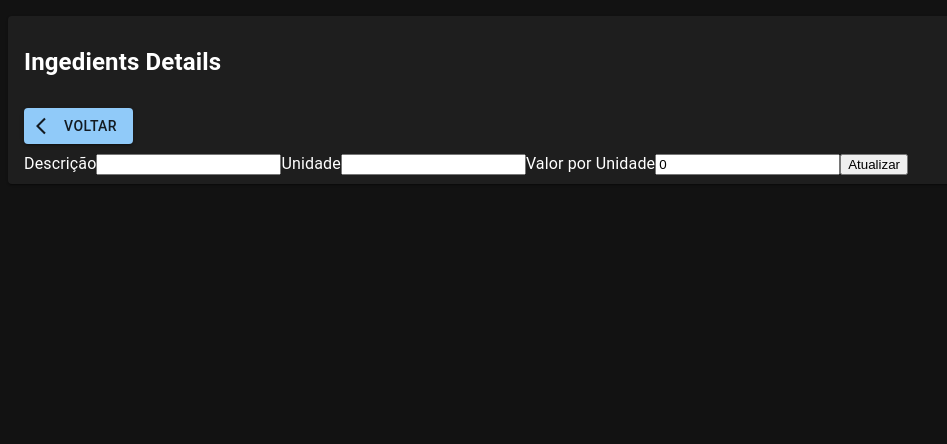
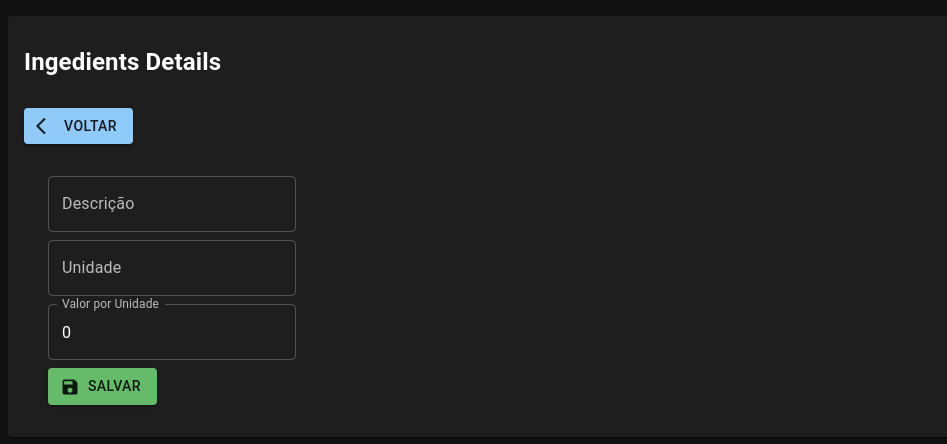
Before and after one commit to thiagoelias99/PizzaHub-FrontEnd-React, a React (Create React App) app: page /ingredients/1 in a window 1280 px wide. Shown: the top 444 px of the page, without its empty margins (0-947 px from the left). Built offline with nearby package versions, Linux system fonts and the light colour scheme; no server answers.

Commit message:
feat: creating forms components

```diff
--- /dev/null
+++ b/src/components/Forms/FormContainer.tsx
@@ -0,0 +1,26 @@
+import { Box } from "@mui/material";
+import { FC, ReactNode } from "react";
+
+interface IFormContainer {
+    children: ReactNode,
+    onSubmit: (event: React.FormEvent) => any
+}
+
+export const FormContainer: FC<IFormContainer> = ({ children, onSubmit }) => {
+    return (
+        <Box
+            component="form"
+            display='flex'
+            flexDirection="column"
+            alignItems='start'
+            gap={1}
+            marginX={1}
+            marginY={2}
+            paddingX={2}
+            paddingY={1}
+            onSubmit={onSubmit}
+        >
+            {children}
+        </Box>
+    );
+};
--- /dev/null
+++ b/src/components/Forms/FormSubmitButton.tsx
@@ -0,0 +1,20 @@
+import { Button } from "@mui/material";
+import { FC } from "react";
+import SaveIcon from "@mui/icons-material/Save";
+
+interface IFormSubmitButtonProps {
+    label: string
+}
+
+export const FormSubmitButton: FC<IFormSubmitButtonProps> = ({ label }) => {
+    return (
+        <Button
+            type="submit"
+            variant="contained"
+            startIcon={<SaveIcon />}
+            color="success"
+        >
+            {label}
+        </Button>
+    );
+};
--- /dev/null
+++ b/src/components/Forms/FormTextField.tsx
@@ -0,0 +1,21 @@
+import { TextField } from "@mui/material";
+import { FC } from "react";
+
+interface IFormTextField {
+    value: string
+    label: string
+    type?: React.HTMLInputTypeAttribute | undefined
+    onChange?: React.ChangeEventHandler<HTMLInputElement | HTMLTextAreaElement> | undefined
+}
+
+export const FormTextField: FC<IFormTextField> = ({ value, label, onChange, type = "text" }) => {
+    return (
+        <TextField
+            variant="outlined"
+            label={label}
+            value={value}
+            onChange={onChange}
+            type={type}
+        />
+    );
+};
--- a/src/pages/ingredients/IngredientsDetails.tsx
+++ b/src/pages/ingredients/IngredientsDetails.tsx
@@ -6,6 +6,10 @@ import { useEffect, useState } from "react";
 import { WebClient as api } from "../../services/webclient/axiosConfig";
 import { AppContainer } from "../../components/AppContainer/AppContainer";
 import { BackButton } from "../../components/Buttons/BackButton";
+import { FormContainer } from "../../components/Forms/FormContainer";
+import { TextField } from "@mui/material";
+import { FormTextField } from "../../components/Forms/FormTextField";
+import { FormSubmitButton } from "../../components/Forms/FormSubmitButton";
 
 const route = "ingredients";
 
@@ -33,20 +37,33 @@ export function IngredientsDetails() {
         });
     }
 
-
     return (
         <AppContainer>
             <h2>Ingedients Details</h2>
-            <BackButton linkTo="/ingredients"/>
-            <form onSubmit={handleForm}>
-                <label>Descrição</label>
-                <input type="text" value={description} onChange={(e) => setDescription(e.target.value)} />
-                <label>Unidade</label>
-                <input type="text" value={unit} onChange={(e) => setUnit(e.target.value)} />
-                <label>Valor por Unidade</label>
-                <input type="text" value={valuePerUnit} onChange={(e) => setValuePerUnit(Number(e.target.value))} />
-                <input type="submit" value="Atualizar" />
-            </form>
+            <BackButton linkTo="/ingredients" />
+            <FormContainer
+                onSubmit={handleForm}
+            >
+                <FormTextField
+                    label="Descrição"
+                    value={description}
+                    onChange={(e) => setDescription(e.target.value)}
+                />
+                <FormTextField
+                    label="Unidade"
+                    value={unit}
+                    onChange={(e) => setUnit(e.target.value)}
+                />
+                <FormTextField
+                    label="Valor por Unidade"
+                    value={valuePerUnit.toString()}
+                    onChange={(e) => setValuePerUnit(Number(e.target.value))}
+                    type="number"
+                />
+                <FormSubmitButton
+                    label="Salvar"
+                />
+            </FormContainer>
         </AppContainer>
     );
 }
--- a/src/pages/pizzas/PizzaDetails/PizzasDetails.tsx
+++ b/src/pages/pizzas/PizzaDetails/PizzasDetails.tsx
@@ -1,4 +1,4 @@
-import { Link, useParams } from "react-router-dom";
+import { useParams } from "react-router-dom";
 import { IPizza } from "../../../models/IPizza";
 import { useFetch } from "../../../hooks/useFetch";
 import { useEffect, useState } from "react";
@@ -7,6 +7,9 @@ import { IngredientItem } from "./IngredientItem";
 import { WebClient as api } from "../../../services/webclient/axiosConfig";
 import { AppContainer } from "../../../components/AppContainer/AppContainer";
 import { BackButton } from "../../../components/Buttons/BackButton";
+import { FormContainer } from "../../../components/Forms/FormContainer";
+import { FormTextField } from "../../../components/Forms/FormTextField";
+import { FormSubmitButton } from "../../../components/Forms/FormSubmitButton";
 
 const route = "pizzas";
 
@@ -30,6 +33,7 @@ export function PizzasDetails() {
 
     async function handleForm(event: React.FormEvent) {
         event.preventDefault();
+        handleSave();
 
     }
 
@@ -99,13 +103,25 @@ export function PizzasDetails() {
         <AppContainer>
             <h2>Pizza Details</h2>
             <BackButton linkTo="/pizzas"/>
-            <form onSubmit={handleForm}>
-                <label>Descrição</label>
-                <input type="text" value={description} onChange={(e) => setDescription(e.target.value)} />
-                <label>Preço</label>
-                <input type="text" value={sellingPrice} onChange={(e) => setSellingPrice(Number(e.target.value))} />
-                <input type="submit" value="Atualizar" />
-            </form>
+
+            <FormContainer
+                onSubmit={handleForm}
+            >
+                <FormTextField
+                    label="Descrição"
+                    value={description}
+                    onChange={(e) => setDescription(e.target.value)}
+                />
+                <FormTextField
+                    label="Preço"
+                    value={sellingPrice.toString()}
+                    onChange={(e) => setSellingPrice(Number(e.target.value))}
+                    type="number"
+                />
+                <FormSubmitButton
+                    label="Salvar"
+                />
+            </FormContainer>
 
             <input type="text" value={searchIngredient} onChange={e => handleSearchIngredient(e.target.value)} />
 
```
